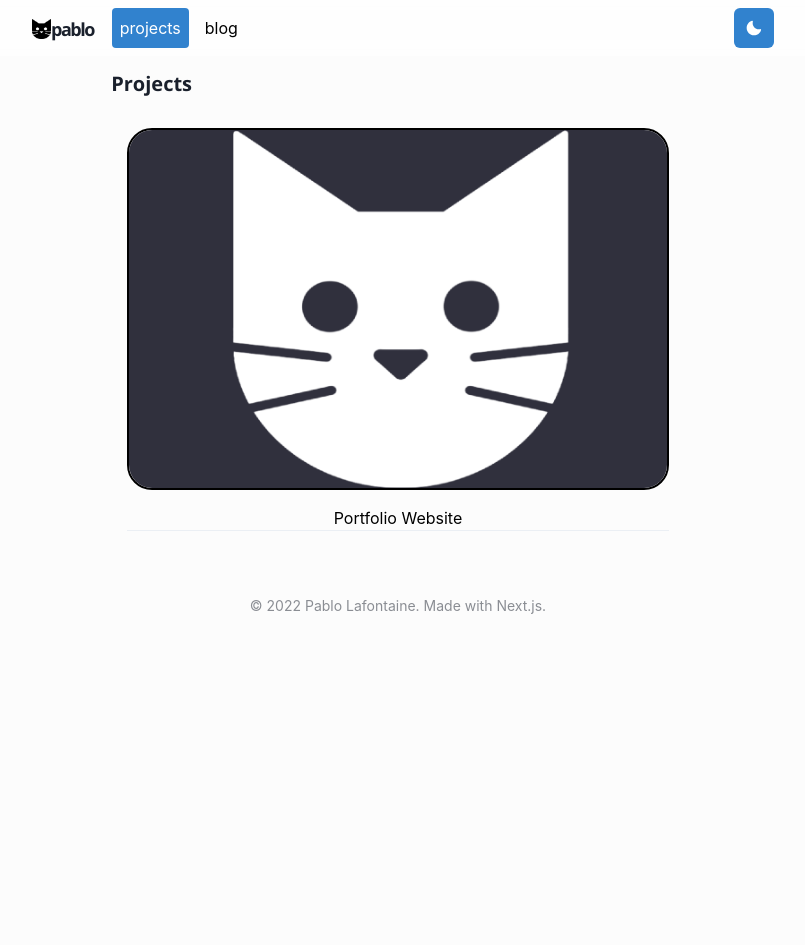
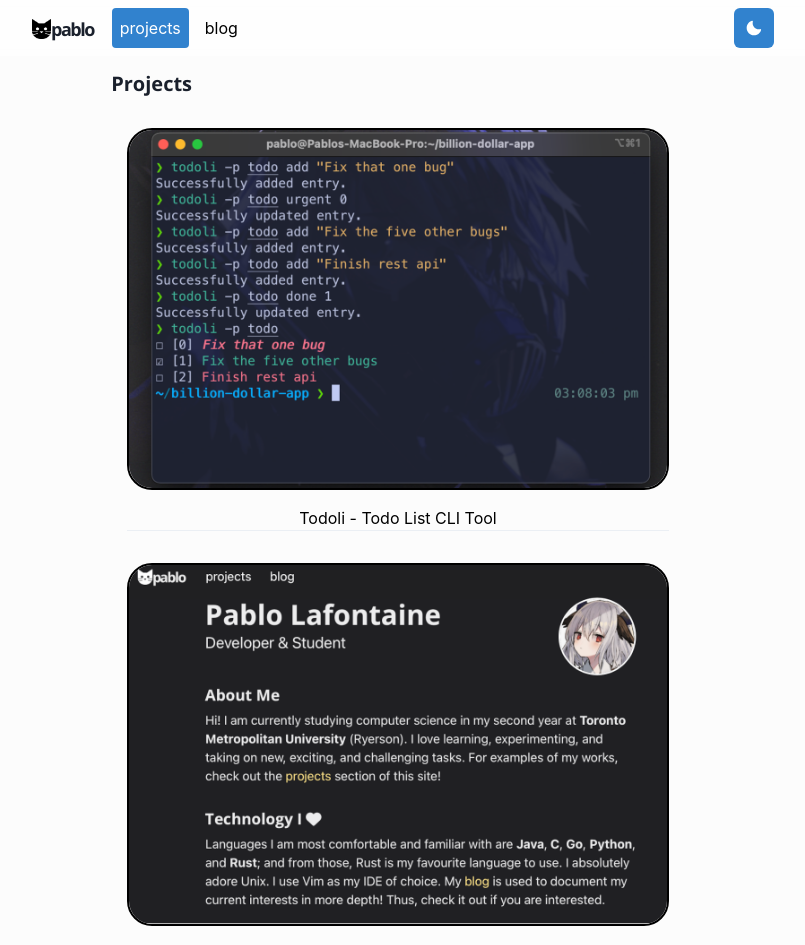
Before and after one commit to pablolafontaine/personal-website, a Next.js app: page /projects in a window 1280 px wide. Shown: the top 945 px of the page, without its empty margins (242-1047 px from the left). Before the commit the page ends 800 px from the top, so only its background shows below. Built offline with nearby package versions, Linux system fonts and the light colour scheme.

Commit message:
added todoli to projects

```diff
--- a/pages/projects.js
+++ b/pages/projects.js
@@ -72,6 +72,11 @@ const Projects = () => {
 				<Spacer mt={{ base: 8 }} />
 				<Container align="center">
 					<Project
+						caption="Todoli - Todo List CLI Tool"
+						imgPath="/images/projects/thumbTodoli.png"
+						projectPath="https://github.com/pablolafontaine/todoli"
+					/>
+					<Project
 						caption="Portfolio Website"
 						imgPath="/images/projects/thumbSite.png"
 						projectPath="https://github.com/pablolafontaine/personal-website"
```
Also changed, not shown: components/fonts.js (+5 -5 lines), pages/blog.js (+1 -16 lines), public/images/projects/thumbSite.png, public/images/projects/thumbTodoli.png (added).
